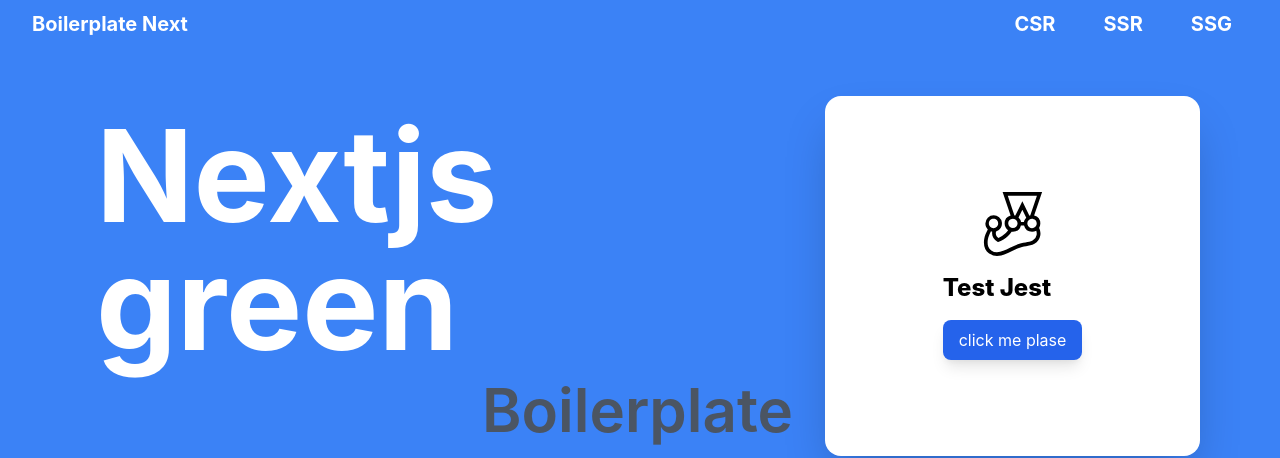
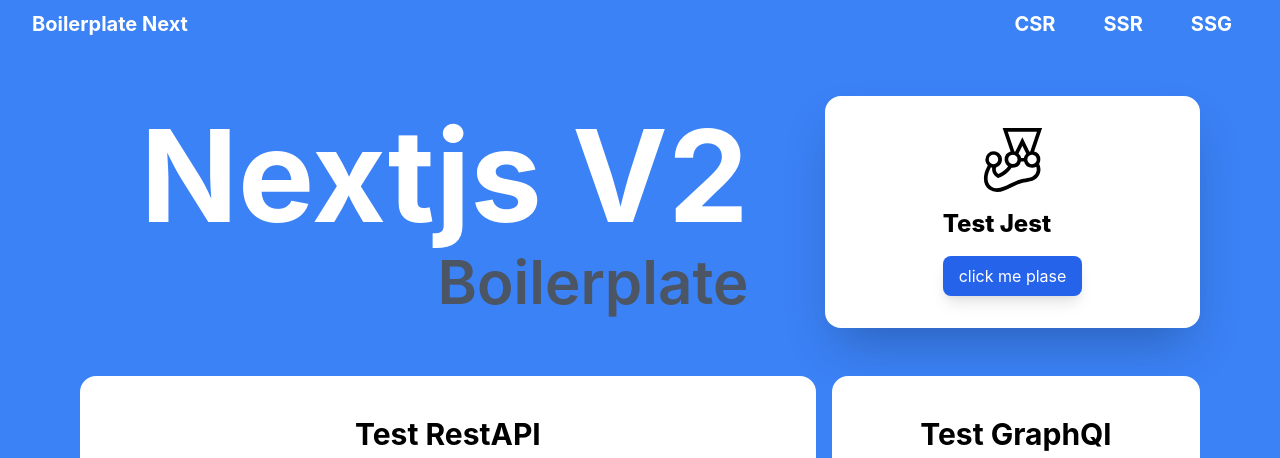
Before and after one commit to poom9091/Next-Boilerplate, a Next.js app: page / in a window 1280 px wide. Shown: the top 458 px of the page. Built offline with nearby package versions, Linux system fonts and the light colour scheme; no server answers.

Commit message:
[UPDATED] Title to new version 2

```diff
--- a/pages/index.js
+++ b/pages/index.js
@@ -15,7 +15,7 @@
     <div>
       <Boilerplate>
         <Title
-          title='Nextjs green'
+          title='Nextjs V2'
           subtitle='Boilerplate'
           TitleColor='text-white'
           TitleSize='text-9xl'
```
